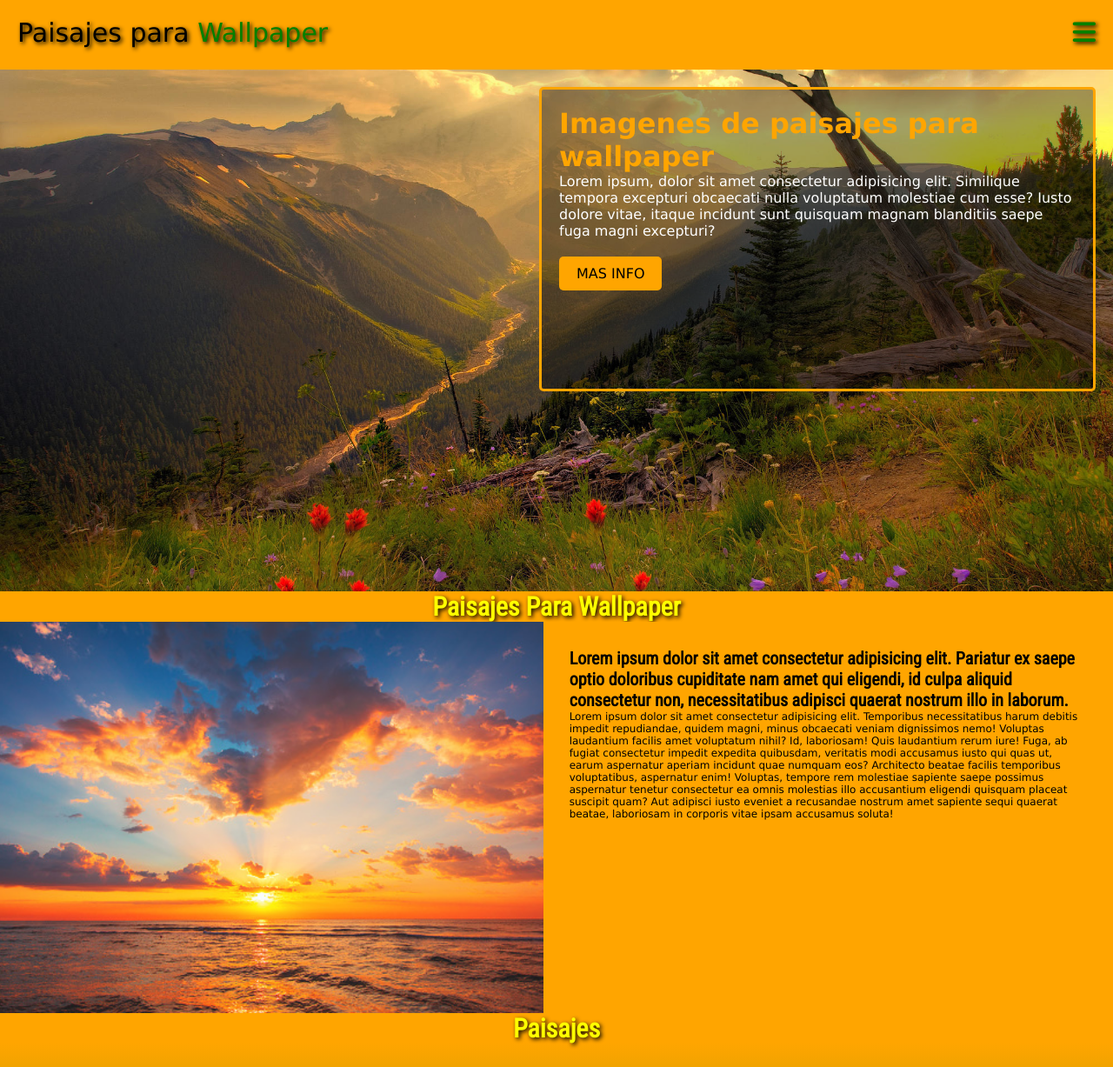
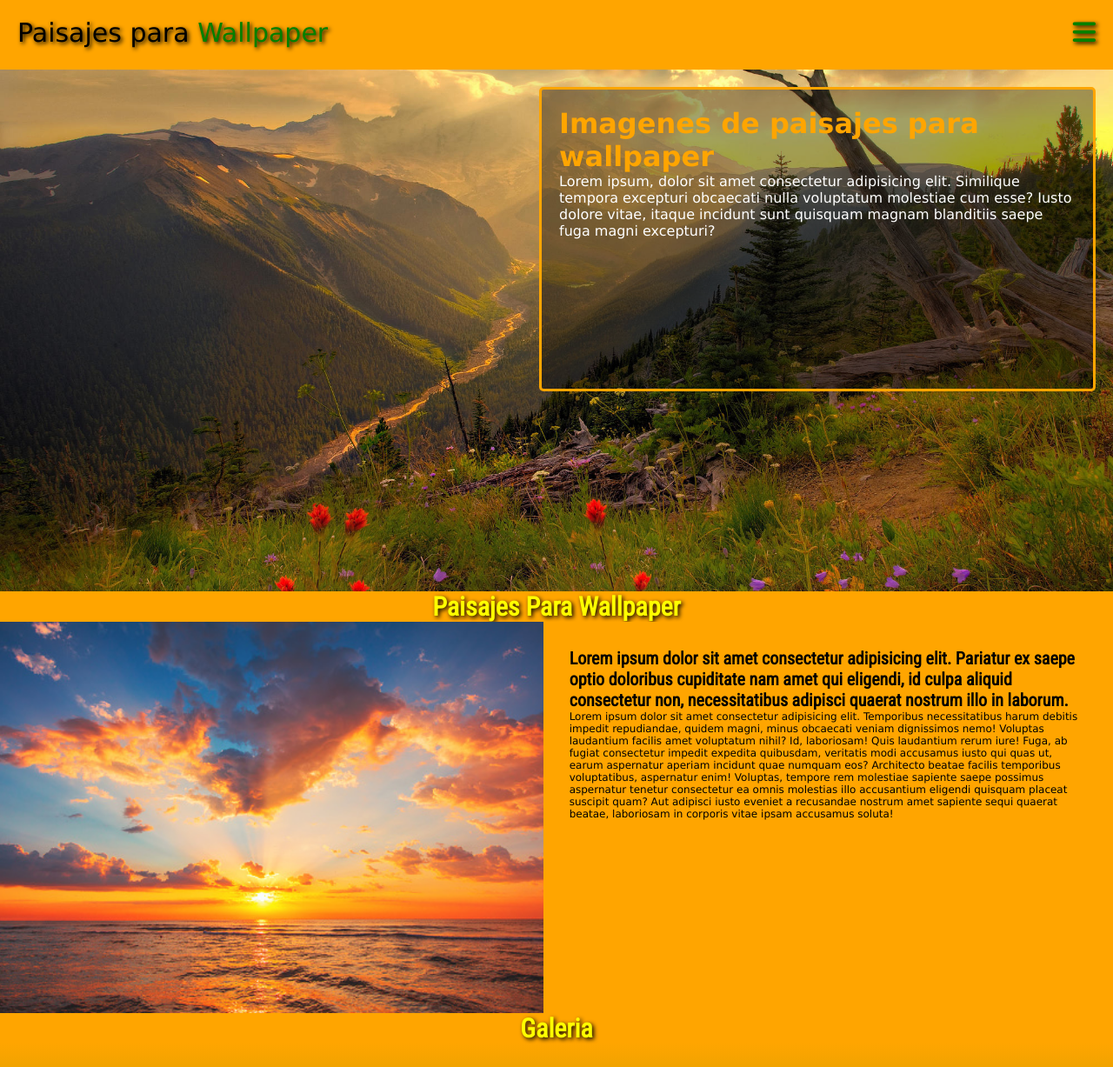
Before and after one commit to victboss/paisajes, a plain HTML site: page index.html in a window 1280 px wide. Shown: the top 1227 px of the page at 87% size. Drawn offline with Linux system fonts and the light colour scheme.

Commit message:
hice un merge

```diff
--- a/index.html
+++ b/index.html
@@ -18,9 +18,8 @@
     </header>
     <main>
         <div class="call">
-            <h1 class="titulo">Imagenes de paisajes para wallpaper</h1>
+            <h1>Imagenes de paisajes para wallpaper</h1>
             <p>Lorem ipsum, dolor sit amet consectetur adipisicing elit. Similique tempora excepturi obcaecati nulla voluptatum molestiae cum esse? Iusto dolore vitae, itaque incidunt sunt quisquam magnam blanditiis saepe fuga magni excepturi?</p>
-            <a href=""> mas info</a>
         </div>
     </main>
     <h2>Paisajes para wallpaper</h2>
@@ -31,7 +30,7 @@
         <p>Lorem ipsum dolor sit amet consectetur adipisicing elit. Temporibus necessitatibus harum debitis impedit repudiandae, quidem magni, minus obcaecati veniam dignissimos nemo! Voluptas laudantium facilis amet voluptatum nihil? Id, laboriosam! Quis laudantium rerum iure! Fuga, ab fugiat consectetur impedit expedita quibusdam, veritatis modi accusamus iusto qui quas ut, earum aspernatur aperiam incidunt quae numquam eos? Architecto beatae facilis temporibus voluptatibus, aspernatur enim! Voluptas, tempore rem molestiae sapiente saepe possimus aspernatur tenetur consectetur ea omnis molestias illo accusantium eligendi quisquam placeat suscipit quam? Aut adipisci iusto eveniet a recusandae nostrum amet sapiente sequi quaerat beatae, laboriosam in corporis vitae ipsam accusamus soluta!</p>
     </div>
 </section>
-    <h2>Paisajes</h2>
+    <h2>Galeria</h2>
     <section class="galeria">
     <div class="item item1"></div>
     <div class="item item2"></div>
```
